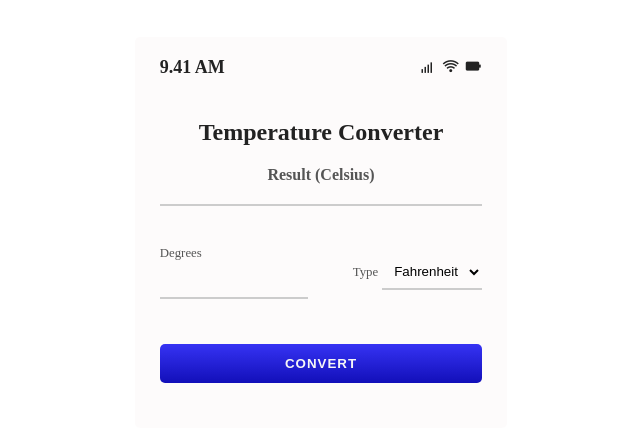
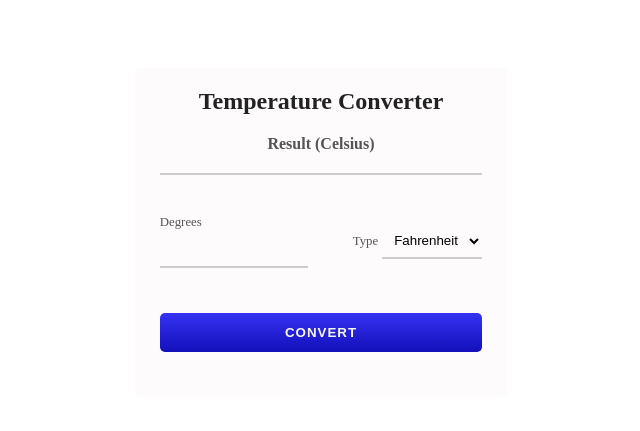
Before and after one commit to K-Pragna/Temperature-Convertor, a plain HTML site: page Temperature Convertor/index.html in a window 1280 px wide. Shown: the part 168-599 px from the top of the page, without its empty margins (319-959 px from the left). Drawn offline with nearby package versions, Linux system fonts and the light colour scheme.

Commit message:
Update index.html

```diff
--- a/Temperature Convertor/index.html
+++ b/Temperature Convertor/index.html
@@ -19,14 +19,7 @@
 
         <div class="container">
             <div class="temperature-converter">
-                <div class="mobile">
-                    <p class="time">9.41 AM</p>
-                    <div>
-                        <i class='bx bx-signal-4'></i>
-                        <i class='bx bx-wifi' ></i>
-                        <i class='bx bxs-battery' ></i>
-                    </div>
-                </div>
+
 
                 <h1 class="title">Temperature Converter</h1>
 
```
